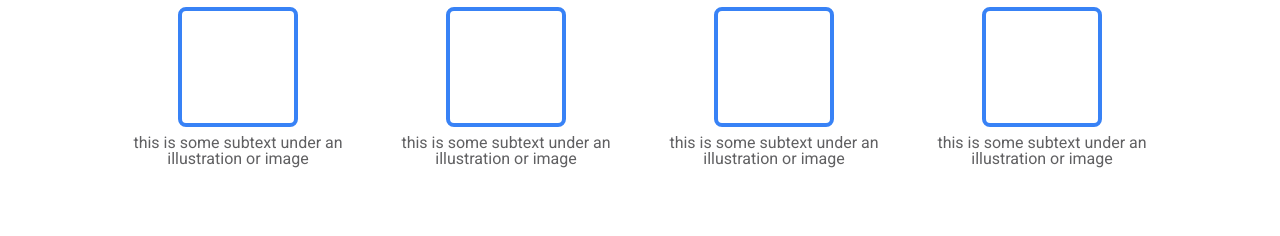
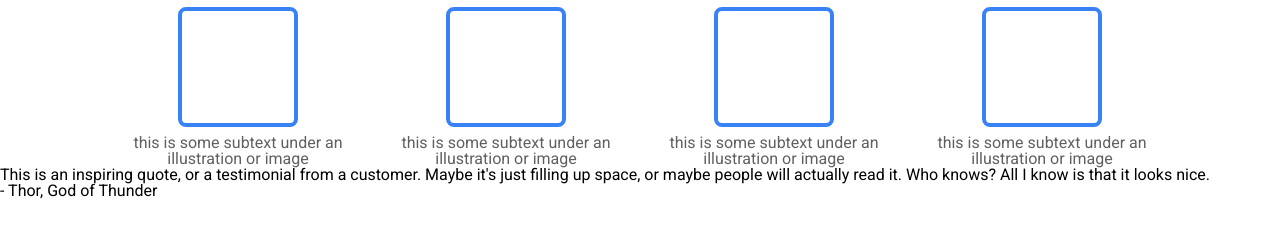
Before and after one commit to Hein02/odin-landing-page, a plain HTML site: page index.html in a window 1280 px wide. Shown: the part 440-676 px from the top of the page. Drawn offline with Linux system fonts and the light colour scheme.

Commit message:
Create quote block

```diff
--- a/index.html
+++ b/index.html
@@ -82,5 +82,13 @@
         </div>
       </div>
     </section>
+    <section class="quote">
+      <p class="quote__text">
+        This is an inspiring quote, or a testimonial from a customer. Maybe it's
+        just filling up space, or maybe people will actually read it. Who knows?
+        All I know is that it looks nice.
+      </p>
+      <p class="quote__author">- Thor, God of Thunder</p>
+    </section>
   </body>
 </html>
```
